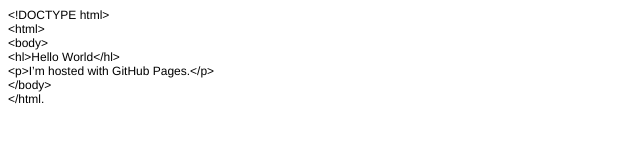
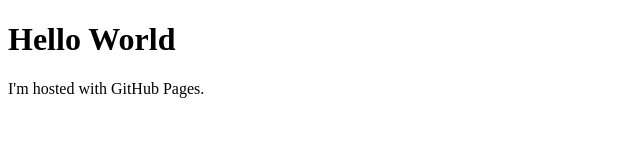
Before and after one commit to oonamwood/oonamwood.github.io, a plain HTML site: page index.html in a window 1280 px wide. Shown: the whole page, without its empty margins (0-640 px from the left). Drawn offline with Linux system fonts and the light colour scheme.

Commit message:
Update index.html

```diff
--- a/index.html
+++ b/index.html
@@ -1,22 +1,7 @@
-<!DOCTYPE html PUBLIC "-//W3C//DTD HTML 4.01//EN" "http://www.w3.org/TR/html4/strict.dtd">
+<!DOCTYPE html>
 <html>
-<head>
-  <meta http-equiv="Content-Type" content="text/html; charset=utf-8">
-  <meta http-equiv="Content-Style-Type" content="text/css">
-  <title></title>
-  <meta name="Generator" content="Cocoa HTML Writer">
-  <meta name="CocoaVersion" content="2113">
-  <style type="text/css">
-    p.p1 {margin: 0.0px 0.0px 0.0px 0.0px; font: 12.0px Helvetica}
-  </style>
-</head>
 <body>
-<p class="p1">&lt;!DOCTYPE html&gt;</p>
-<p class="p1">&lt;html&gt;</p>
-<p class="p1">&lt;body&gt;</p>
-<p class="p1">&lt;hl&gt;Hello World&lt;/hl&gt;</p>
-<p class="p1">&lt;p&gt;I’m hosted with GitHub Pages.&lt;/p&gt;</p>
-<p class="p1">&lt;/body&gt;</p>
-<p class="p1">&lt;/html.</p>
+<h1>Hello World</h1>
+<p>I'm hosted with GitHub Pages.</p>
 </body>
 </html>
```
